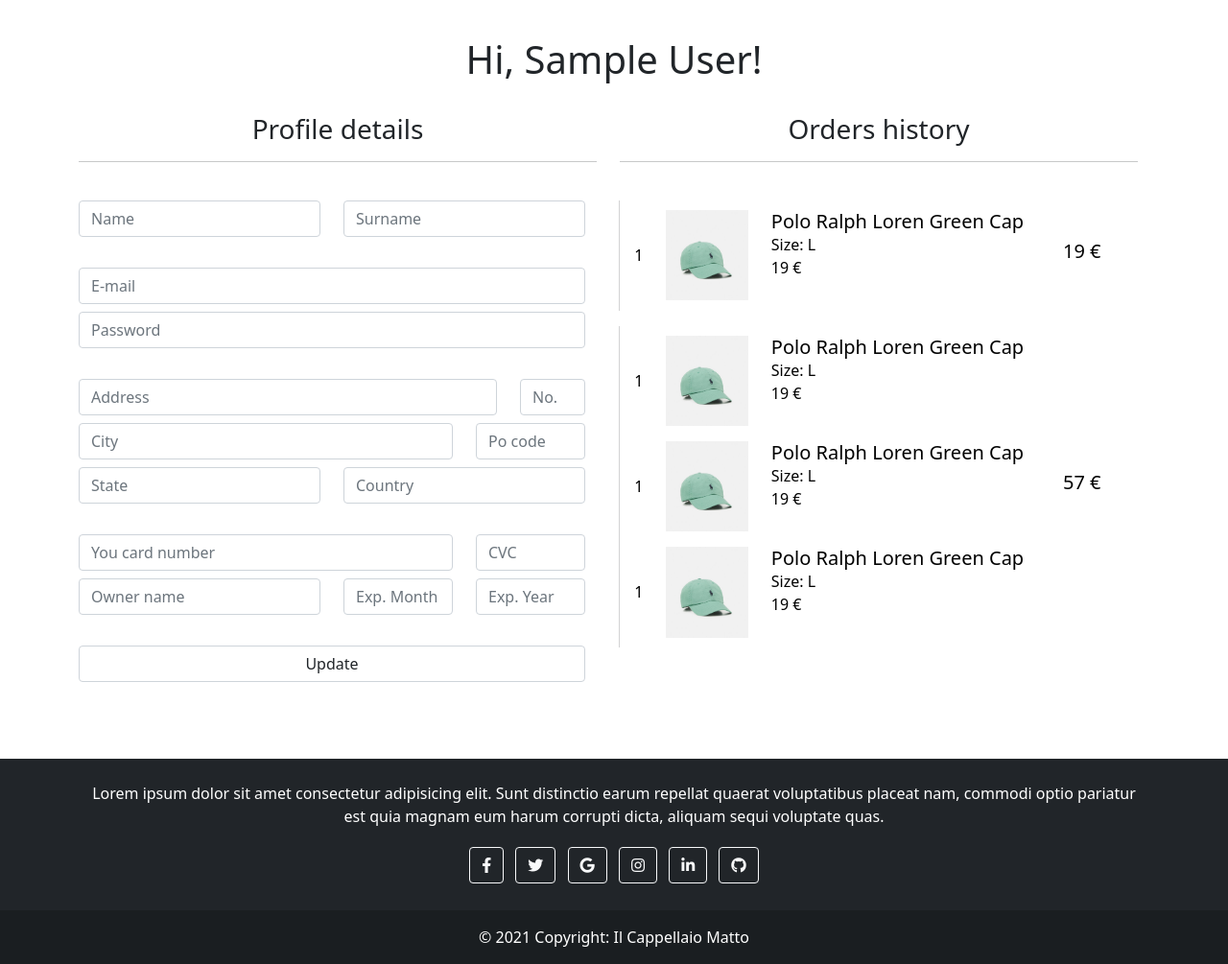
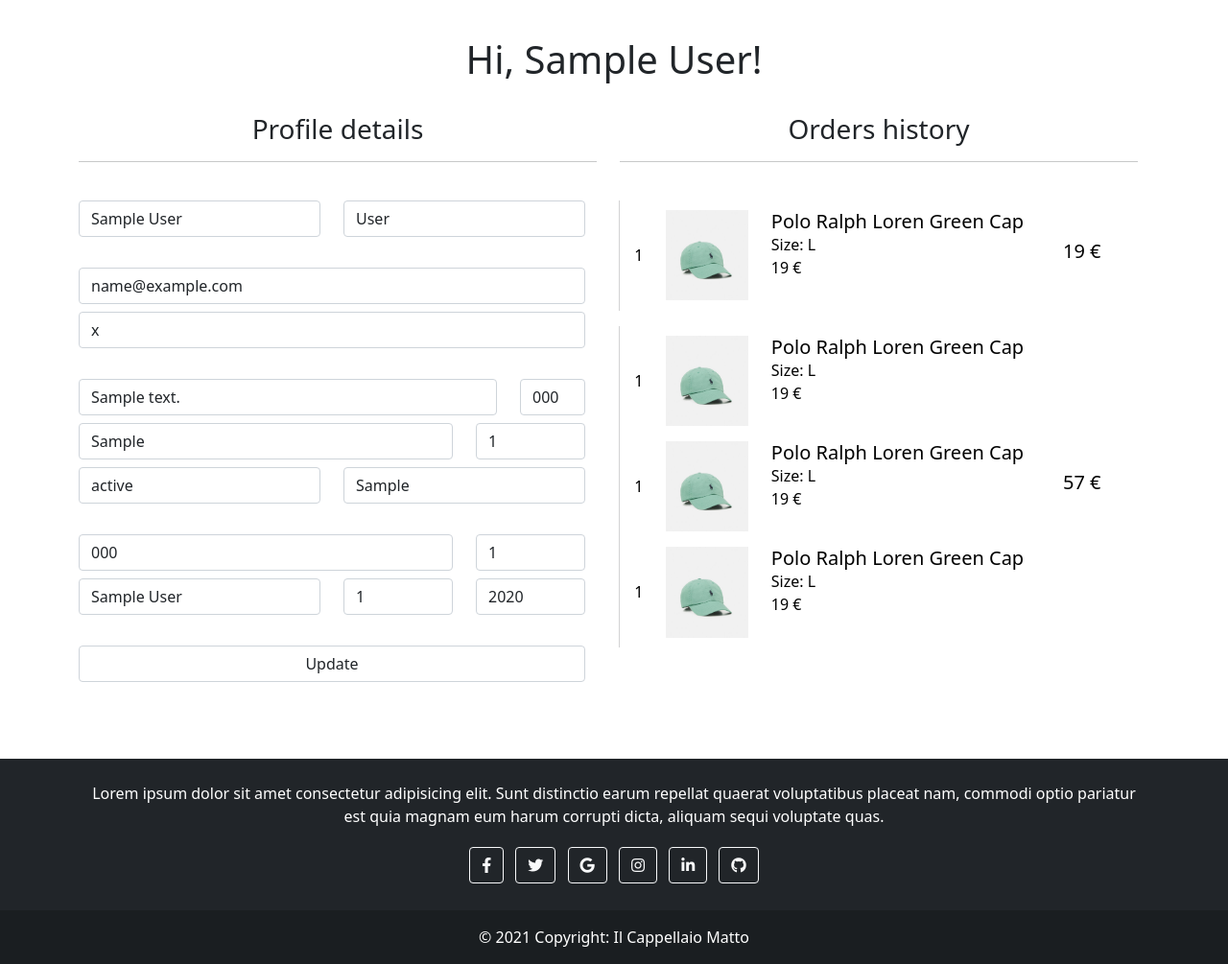
Before and after one commit to Ceratosenzaf/Il-cappellaio-matto, a PHP site: page /pages/profile.php in a window 1280 px wide. Shown: the part 58-1063 px from the top of the page at 96% size. Run offline with PHP 8.4, Linux system fonts and the light colour scheme; the visitor is signed in with stand-in values (Sample User, id 1); tables that the repository leaves empty hold one stand-in row (values such as "Sample post").

Commit message:
implemented profile update and account details visualization

```diff
--- a/css/products-list.css
+++ b/css/products-list.css
@@ -4,8 +4,8 @@
 
 .page-item.active .page-link {
     color: white;
-    background-color: #878787;
-    border-color: #878787;
+    background-color: #212529;
+    border-color: #212529;
 }
 
 .page-link:hover{
--- a/pages/profile.php
+++ b/pages/profile.php
@@ -1,7 +1,7 @@
 <!DOCTYPE html>
 <html>
 <head>
-    <title>Products</title>
+    <title>My profile</title>
     <link rel="icon" href="/Il-cappellaio-matto/resources/logo.png">
     <link rel="stylesheet" href="https://cdnjs.cloudflare.com/ajax/libs/font-awesome/5.15.2/css/all.min.css" integrity="sha512-HK5fgLBL+xu6dm/Ii3z4xhlSUyZgTT9tuc/hSrtw6uzJOvgRr2a9jyxxT1ely+B+xFAmJKVSTbpM/CuL7qxO8w==" crossorigin="anonymous" />
     <script src="https://ajax.googleapis.com/ajax/libs/jquery/3.5.1/jquery.min.js"></script>
@@ -59,7 +59,7 @@
     <br><br><br><br>
 
     <div class="container">
-        <h1 class="text-center">Hi,
+        <h1 class="text-center text-capitalize">Hi,
             <?php
                 // connecting to database
                 $database = "il-cappellaio-matto";
@@ -77,71 +77,101 @@
         <br>
         <div class="row">
             <div class="col-6">
-                <form action="">
+                <form action="/Il-cappellaio-matto/pages/confirm.php?reason=update-profile" method="POST">
                     <h3 class="text-center">Profile details</h3>
                     <hr><br>
                     <div class="row mb-2">
                         <div class="col-6">
-                            <input type="text" class="form-control" name="name" placeholder="Name" required>
+                            <?php
+                                print('<input type="text" class="form-control" name="name" title="name" placeholder="Name" value="'.$row["name"].'" required>');
+                            ?>
                         </div>
                         <div class="col-6">
-                            <input type="text" class="form-control" name="surname" placeholder="Surname" required>
+                            <?php
+                                print('<input type="text" class="form-control" name="surname" title="surname" placeholder="Surname" value="'.$row["surname"].'" required>');
+                            ?>
                         </div>
                     </div>
                     <br>
                     <div class="row mb-2">
                         <div class="col-12">
-                            <input type="email" class="form-control" name="email" placeholder="E-mail" required>
+                            <?php
+                                print('<input type="email" class="form-control" name="email" title="email" placeholder="E-mail" value="'.$row["email"].'" required>');
+                            ?>
                         </div>
                     </div>
                     <div class="row mb-2">
                         <div class="col-12">
-                            <input type="text" class="form-control" name="password" placeholder="Password" required>
+                            <?php
+                                print('<input type="text" class="form-control" name="password" title="password" placeholder="Password" value="'.$row["password"].'" required>');
+                            ?>
                         </div>
                     </div>
                     <br>
                     <div class="row mb-2">
                         <div class="col-10">
-                            <input type="text" class="form-control" name="address" placeholder="Address" required>
+                            <?php
+                                print('<input type="text" class="form-control" name="address" title="address" placeholder="Address" value="'.$row["address"].'">');
+                            ?>
                         </div>
                         <div class="col-2">
-                            <input type="text" class="form-control" name="number" placeholder="No." required>
+                            <?php
+                                print('<input type="text" class="form-control" name="number" title="house number" placeholder="No." value="'.$row["house_number"].'">');
+                            ?>
                         </div>
                     </div>
                     <div class="row mb-2">
                         <div class="col-9">
-                            <input type="text" class="form-control" name="city" placeholder="City" required>
+                            <?php
+                                print('<input type="text" class="form-control" name="city" title="city" placeholder="City" value="'.$row["city"].'">');
+                            ?>
                         </div>
                         <div class="col-3">
-                            <input type="text" class="form-control" name="postal-code" placeholder="Po code" required>
+                            <?php
+                                print('<input type="text" class="form-control" name="postal-code" title="postal code" placeholder="Po code" value="'.$row["postal_code_number"].'">');
+                            ?>
                         </div>
                     </div>
                     <div class="row mb-2">
                         <div class="col-6">
-                            <input type="text" class="form-control" name="state" placeholder="State" required>
+                            <?php
+                                print('<input type="text" class="form-control" name="state" title="state" placeholder="State" value="'.$row["state"].'">');
+                            ?>
                         </div>
                         <div class="col-6">
-                            <input type="text" class="form-control" name="country" placeholder="Country" required>
+                            <?php
+                                print('<input type="text" class="form-control" name="country" title="country" placeholder="Country" value="'.$row["country"].'">');
+                            ?>
                         </div>
                     </div>
                     <br>
                     <div class="row mb-2">
                         <div class="col-9">
-                            <input type="text" class="form-control" name="card-number" placeholder="You card number" required>
+                            <?php
+                                print('<input type="text" class="form-control" name="card-number" title="card number" placeholder="You card number" value="'.$row["card_number"].'">');
+                            ?>
                         </div>
                         <div class="col-3">
-                            <input type="text" class="form-control" name="card-cvc" placeholder="CVC" required>
+                            <?php
+                                print('<input type="text" class="form-control" name="card-cvc" title="card CVC" placeholder="CVC" value="'.$row["card_cvc"].'">');
+                            ?>
                         </div>
                     </div>
                     <div class="row mb-2">
                         <div class="col-6">
-                            <input type="text" class="form-control" name="card-owner-name" placeholder="Owner name" required>
+                            <?php
+                                print('<input type="text" class="form-control" name="card-owner-name" title="card owner" placeholder="Owner name" value="'.$row["card_owner_name"].'">');
+                            ?>
                         </div>
                         <div class="col-3">
-                            <input type="text" class="form-control" name="expiry-month" placeholder="Exp. Month" required>
+                            <?php
+                                print('<input type="text" class="form-control" name="expiry-month" title="card expiry month" placeholder="Exp. Month" value="'.$row["card_expiry_month"].'">');
+                            ?>
                         </div>
                         <div class="col-3">
-                            <input type="text" class="form-control" name="expiry-year" placeholder="Exp. Year" required>
+                            <?php
+                                print('<input type="text" class="form-control" name="expiry-year" title="card expiry year" placeholder="Exp. Year" value="'.$row["card_expiry_year"].'">');
+                            ?>
                         </div>
                     </div>
                     <br>
@@ -150,6 +180,7 @@
                             <input type="submit" class="form-control" value="Update">
                         </div>
                     </div>
+
                 </form>
             </div>
 
--- a/pages/shopping-cart.php
+++ b/pages/shopping-cart.php
@@ -1,7 +1,7 @@
 <!DOCTYPE html>
 <html>
 <head>
-    <title>About us</title>
+    <title>My cart</title>
     <link rel="icon" href="/Il-cappellaio-matto/resources/logo.png">
     <link rel="stylesheet" href="https://cdnjs.cloudflare.com/ajax/libs/font-awesome/5.15.2/css/all.min.css" integrity="sha512-HK5fgLBL+xu6dm/Ii3z4xhlSUyZgTT9tuc/hSrtw6uzJOvgRr2a9jyxxT1ely+B+xFAmJKVSTbpM/CuL7qxO8w==" crossorigin="anonymous" />
     <script src="https://ajax.googleapis.com/ajax/libs/jquery/3.5.1/jquery.min.js"></script>
--- a/pages/sign-in.php
+++ b/pages/sign-in.php
@@ -1,7 +1,7 @@
 <!DOCTYPE html>
 <html>
 <head>
-    <title>Product page</title>
+    <title>Sign in</title>
     <link rel="icon" href="/Il-cappellaio-matto/resources/logo.png">
     <link rel="stylesheet" href="https://cdnjs.cloudflare.com/ajax/libs/font-awesome/5.15.2/css/all.min.css" integrity="sha512-HK5fgLBL+xu6dm/Ii3z4xhlSUyZgTT9tuc/hSrtw6uzJOvgRr2a9jyxxT1ely+B+xFAmJKVSTbpM/CuL7qxO8w==" crossorigin="anonymous" />
     <script src="https://ajax.googleapis.com/ajax/libs/jquery/3.5.1/jquery.min.js"></script>
```
Also changed, not shown: database_files/tables.sql (+14 -18 lines), pages/checkout.php (+55 -14 lines), pages/confirm.php (+32 -1 lines), pages/sign-up.php (+10 -4 lines).
